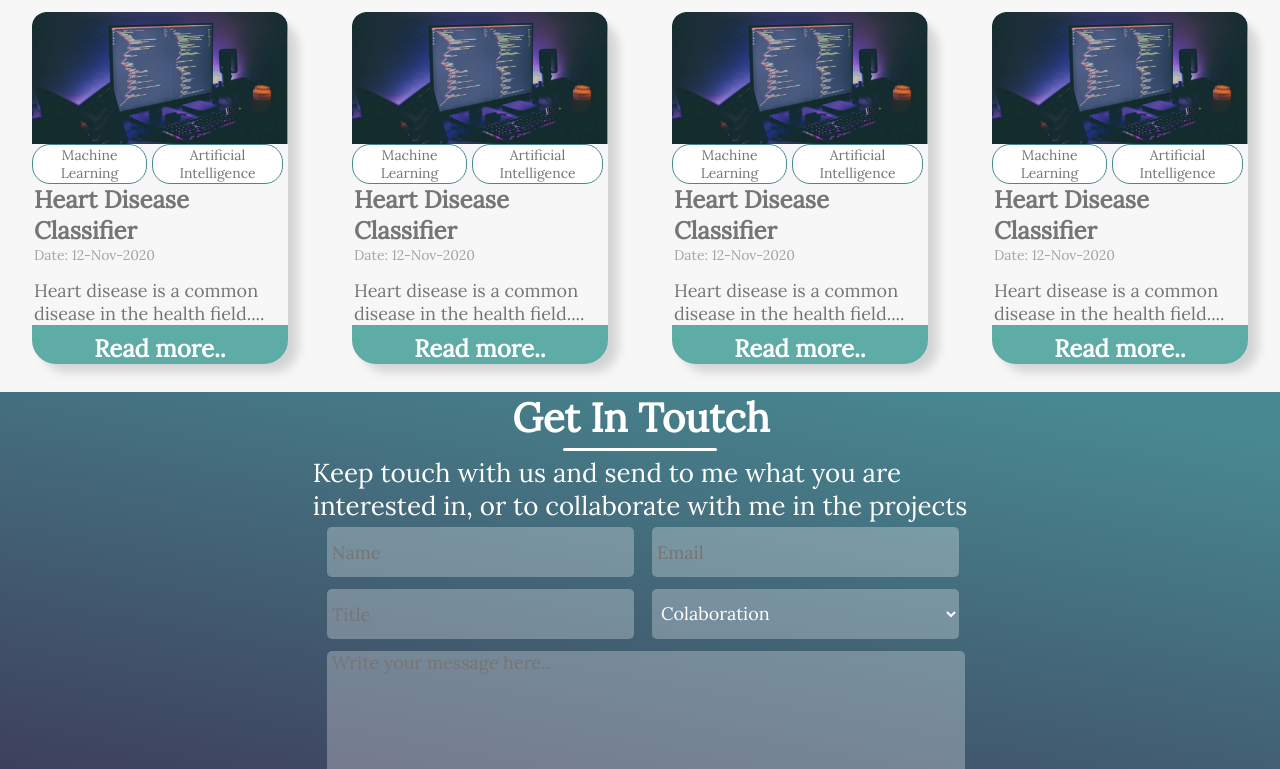
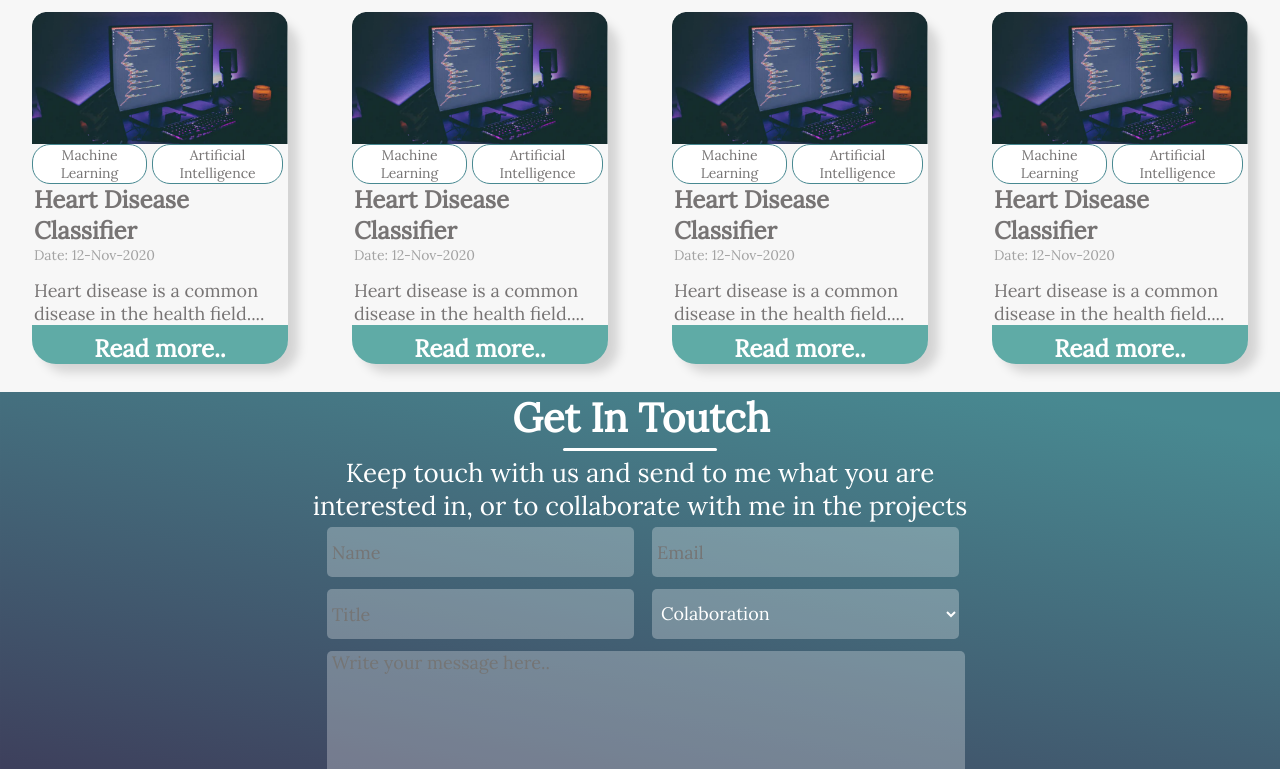
Before and after one commit to WejdanCS/wejdancs.github.io, a plain HTML site: page index.html in a window 1280 px wide. Shown: the part 331-1100 px from the top of the page. Drawn offline with Linux system fonts and the light colour scheme.

Commit message:
style: change the width of contact title

```diff
--- a/styles/pages/contactPage/contact-section.css
+++ b/styles/pages/contactPage/contact-section.css
@@ -18,6 +18,8 @@
     font-size: medium;
     /* color: white; */
     font-weight: bold;
+    width: 100%;
+    text-align: center;
 }
 
 
@@ -31,6 +33,8 @@
 
 #contact-description{
     color: white;
+    width: 100%;
+    text-align: center;
 }
 
 
```
